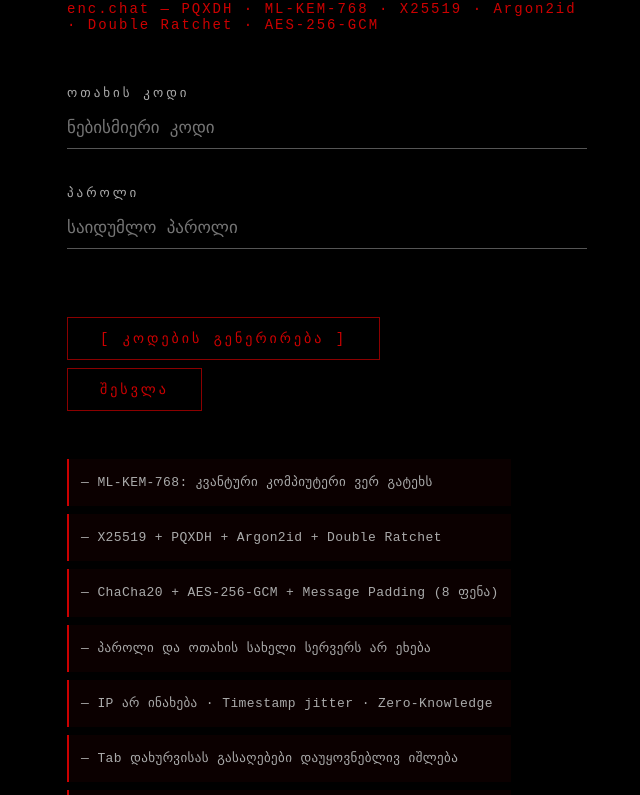
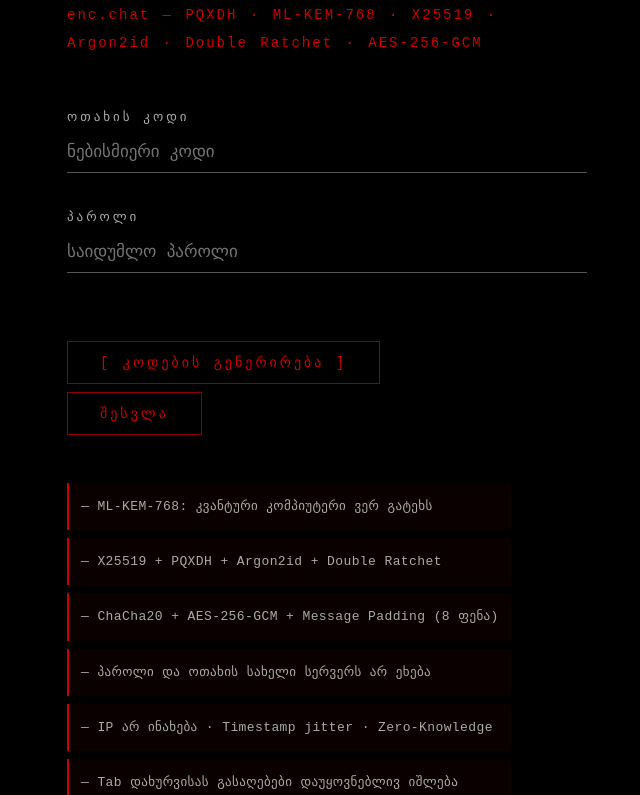
Before and after one commit to matrixes47-max/encchat, a website: page public/index.html in a window 1280 px wide. Shown: the part 111-906 px from the top of the page, without its empty margins (313-953 px from the left). Drawn offline with Linux system fonts and the light colour scheme.

Commit message:
Add files via upload

```diff
--- a/public/index.html
+++ b/public/index.html
@@ -46,10 +46,12 @@
   }
 
   #join-subtitle {
-    font-size: 11px;
+    font-size: 13px;
     color: #cc0000;
-    letter-spacing: 1px;
+    letter-spacing: 1.5px;
     margin-bottom: 40px;
+    line-height: 2;
+    word-spacing: 2px;
   }
 
   #join-screen label {
```
